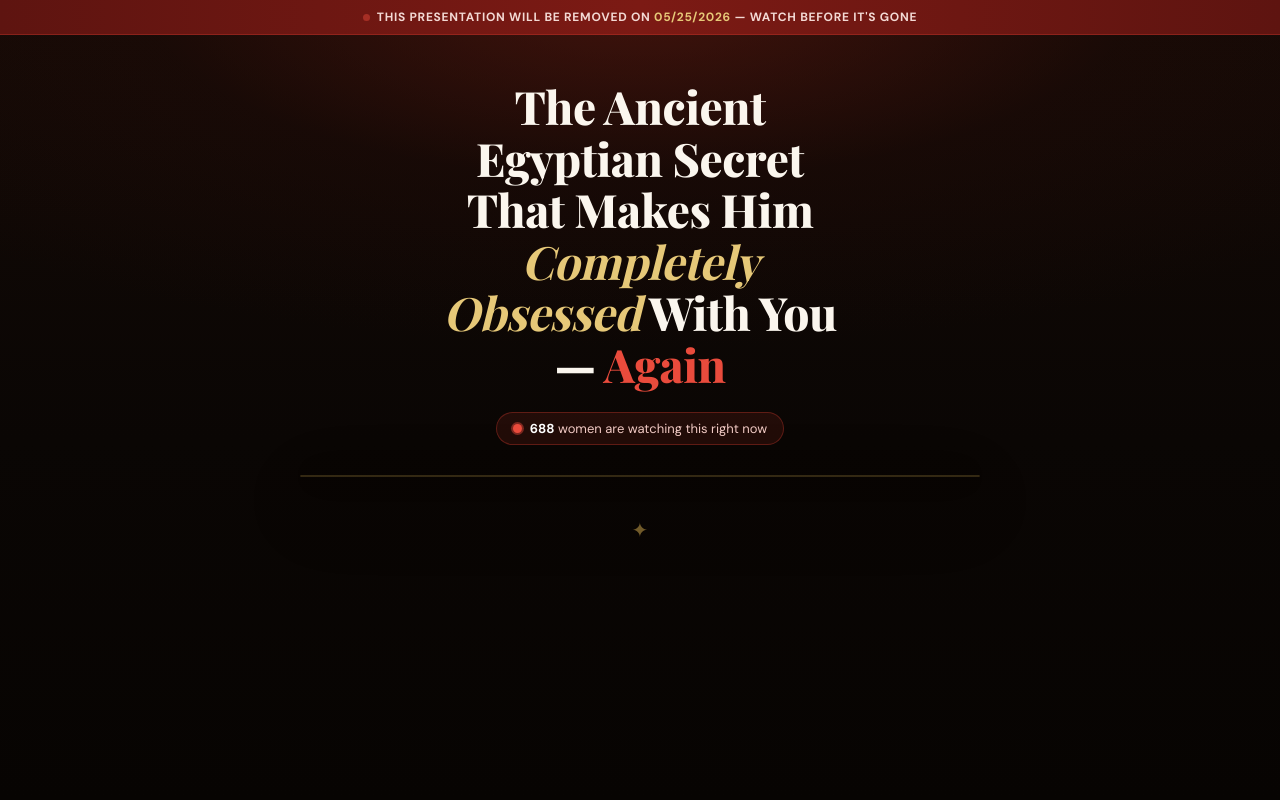
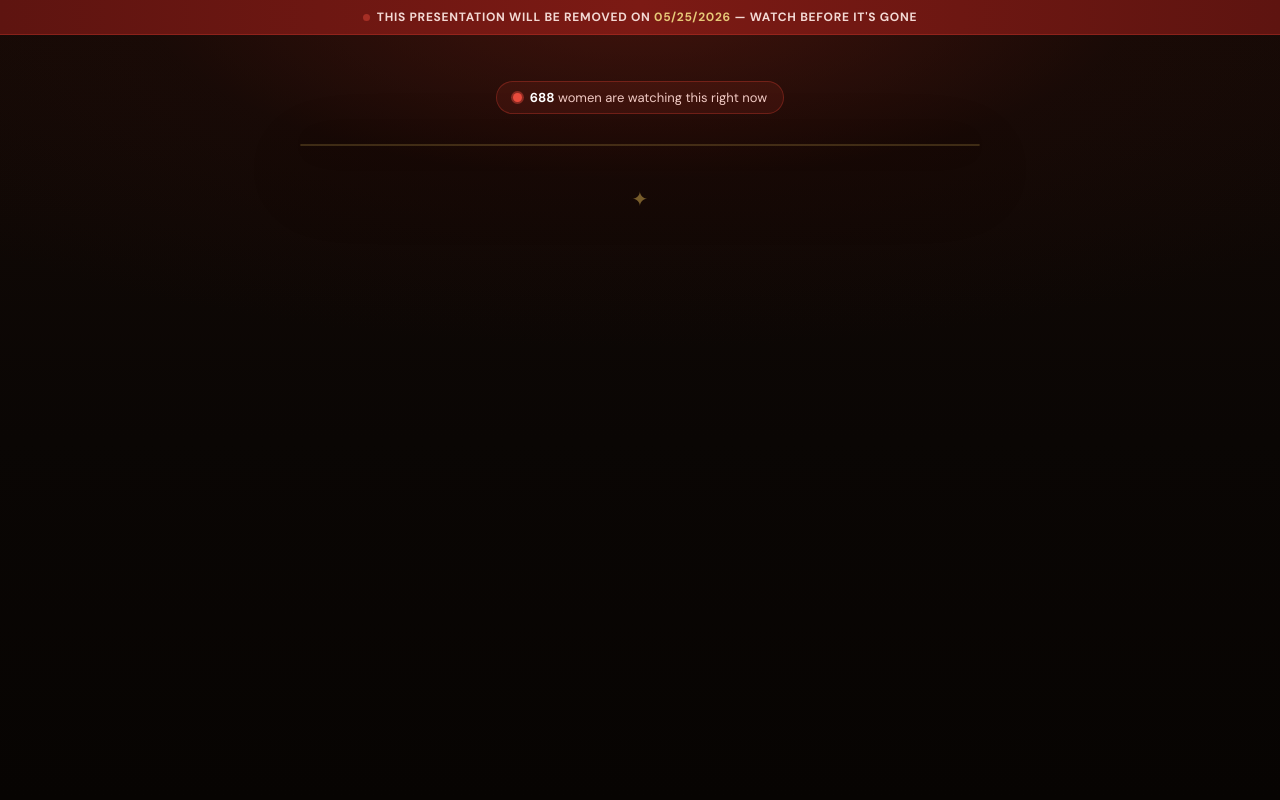
Before and after one commit to ngvdigital-ia/aphrodites-trick, a plain HTML site: page vsl/index.html in a window 1280 px wide. Shown: the top 800 px of the page. Drawn offline with nearby package versions, Linux system fonts and the light colour scheme; a web font is replaced by a local one.

Commit message:
fix(vsl): remove headline do hero (revisao Diogo)

```diff
--- a/vsl/index.html
+++ b/vsl/index.html
@@ -105,10 +105,6 @@
     </div>
 
     <main class="content">
-      <h1 class="headline">
-        The Ancient Egyptian Secret That Makes Him <span class="obsessed">Completely Obsessed</span> With You — <span class="again">Again</span>
-      </h1>
-
       <div class="watching">
         <span class="live"></span>
         <span><b id="watch-count">649</b> women are watching this right now</span>
```
